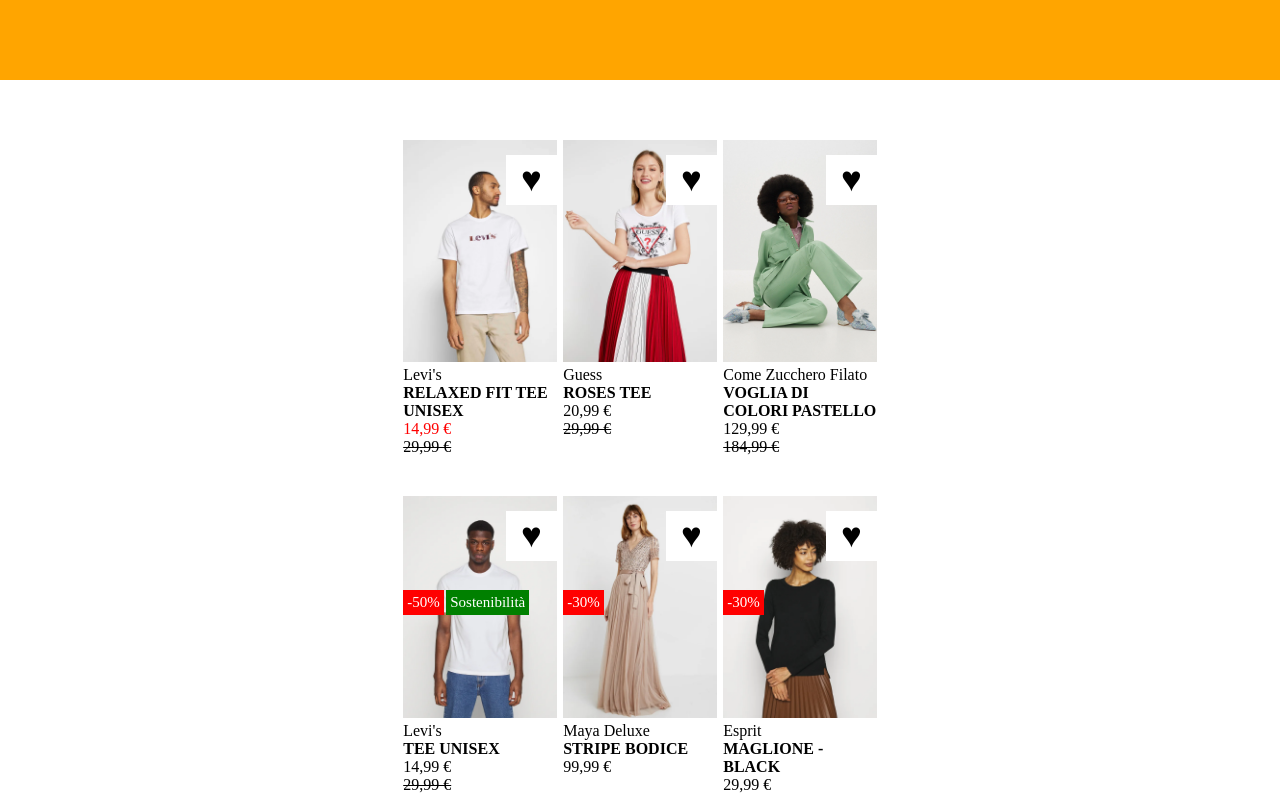
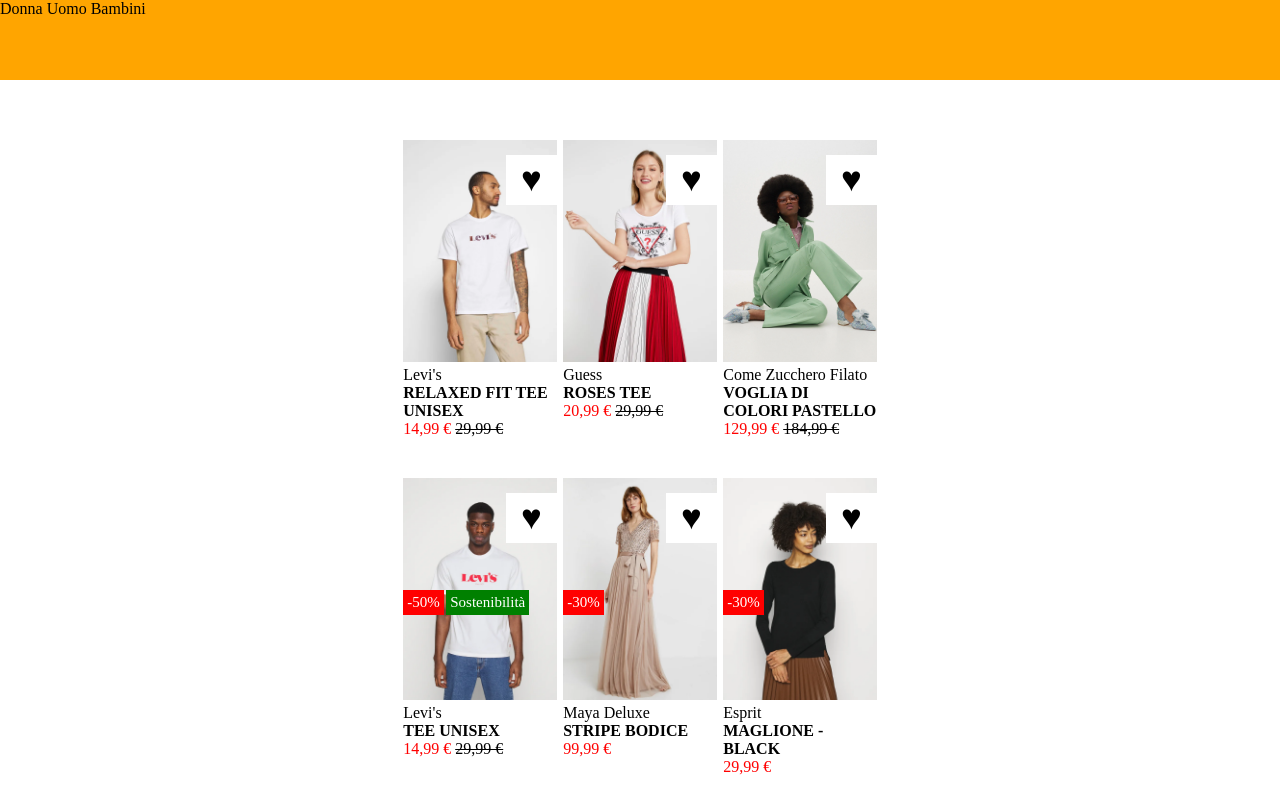
Before and after one commit to Luca-Belardinelli/html-css-boolando, a plain HTML site: page index.html in a window 1280 px wide. Shown: the top 800 px of the page. Drawn offline with Linux system fonts and the light colour scheme.

Commit message:
[Header]

```diff
--- a/index.html
+++ b/index.html
@@ -10,6 +10,20 @@
     <!-- header -->
 
      <header>
+         <!-- navigazione principale -->
+         <nav id="header-nav">
+
+            <ul class=" link">
+                <il class="menu-space">Donna</il>
+                <il class="menu-space">Uomo</il>
+                <il class="menu-space">Bambini</il>
+            </ul>
+
+
+
+
+
+
 
      </header>
 
@@ -45,8 +59,8 @@
               <div class="description">
                <p>Levi's</p>
                <h4>RELAXED FIT TEE UNISEX</h4>
-               <div class="price"><p>14,99 &#8364;</p></div>
-               <del>29,99 &#8364; </del>
+               <span class="price">14,99 &#8364;</span> <del>29,99 &#8364; </del>
+
               </div>
 
              </div>
@@ -72,8 +86,7 @@
               <div class="description">
               <p>Guess</p>
               <h4>ROSES TEE</h4>
-              <p>20,99 &#8364; </p>
-              <del>29,99 &#8364; </del>
+              <span class="price">20,99 &#8364; </span> <del>29,99 &#8364; </del>
               </div>
 
 
@@ -100,8 +113,7 @@
              <div class="description">
              <p>Come Zucchero Filato</p>
              <h4>VOGLIA DI COLORI PASTELLO</h4>
-             <p>129,99 &#8364; </p>
-             <del>184,99 &#8364; </del> </p>
+             <span class="price">129,99 &#8364; </span> <del>184,99 &#8364; </del>
              </div>
             </div>
 
@@ -131,8 +143,7 @@
               <div class="description">
               <p>Levi's</p>
               <h4>TEE UNISEX</h4>
-              <p>14,99 &#8364;</p>
-             <del>29,99 &#8364; </del>
+              <span class="price">14,99 &#8364;</span> <del>29,99 &#8364; </del>
               </div>
             </div>
 
@@ -153,7 +164,7 @@
                 <div class="description">
                 <p>Maya Deluxe</p>
                 <h4>STRIPE BODICE</h4>
-                <p>99,99 &#8364;</p>
+                <span class="price">99,99 &#8364;</span>
                 </div>
              </div>
 
@@ -179,7 +190,7 @@
                <div class="description">
                <p>Esprit</p>
                <h4>MAGLIONE - BLACK</h4>
-               <p> 29,99 &#8364;</p>
+               <span class="price"> 29,99 &#8364;</span>
                </div>
              </div>
 
--- a/repo/css/style.css
+++ b/repo/css/style.css
@@ -81,10 +81,12 @@
 
     .description{
         text-align: left;
+
     }
 
     .price{
         color: red;
+
     }
 
     /* regole footer */
```
